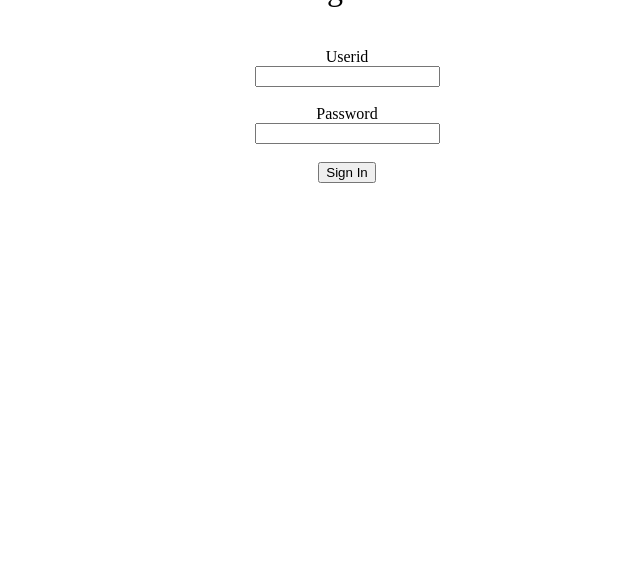
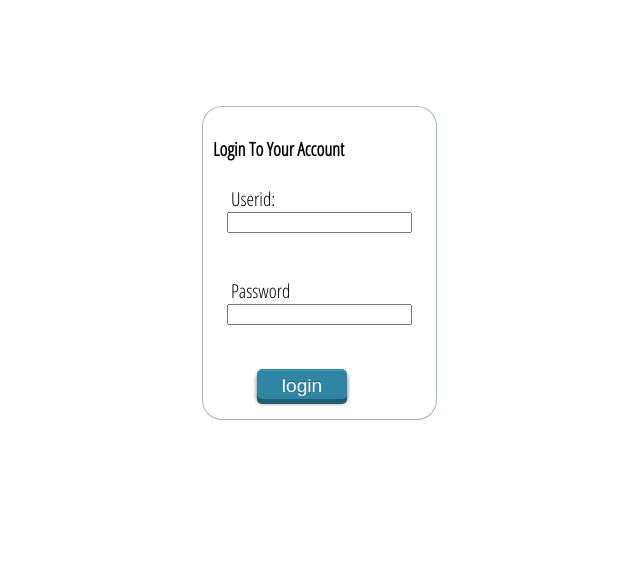
Before and after one commit to dludaya09/Jigo, a PHP site: page /Jingo/Login.php in a window 1280 px wide. Shown: the part 230-808 px from the top of the page, without its empty margins (293-933 px from the left). Before the commit the page ends 413 px from the top, so only its background shows below. Run offline with PHP 8.4, Linux system fonts and the light colour scheme.

Commit message:
Update Login.php

```diff
--- a/Login.php
+++ b/Login.php
@@ -2,7 +2,33 @@
 
 <html>
 <head>
-    <title></title>
+<meta name="keywords" content=""></meta>
+<meta name="description" content=""></meta>
+<meta http-equiv="content-type" content="text/html; charset=utf-8"></meta>
+<title>Jingo</title>
+<link href="http://fonts.googleapis.com/css?family=Open+Sans+Condensed:300" rel="stylesheet" type="text/css" />
+<link href="style.css" rel="stylesheet" type="text/css" media="screen" />
+
+<div id="Jingo">
+    <div id="header" class="container">
+        <h1>Jingo</a></h1>
+    </div>
+</div>
+
+<div id="login"></div>
+<div class="actions">
+    <form id="Login" action="Login.php" method="post">
+    <h3>Login To Your Account</h3>
+    <fieldset>
+    <legend>Login</legend>
+    <label for="Userid">Userid:</label>
+    <input type="text" name="userid" id="userid" required><br><br>
+    <label for="password">Password</label>
+    <input type="password" name="password" id="password" required><br><br>
+    <input type="submit" value="login" id="login" onClick="login()">
+    </fieldset>
+</form>
+</div>
 </head>
 
 <body>
@@ -67,40 +93,6 @@
             <?php
         }
 ?>
-
-        <table align="left">
-           <tr>
-                <td bgcolor="#F778A1" width="2000" height="100"><font size="10"
-
-                face="brush script mt"><b> Jingo</b><br><font size="4" face="century gothic">*Share best places with people*
-            </tr></font>
-
-            <tr align="right">
-                <td><button onclick="Signup()" style="width:75; height:35"value="Sign Up">Sign Up<br>
-                <br></button></td>
-            </tr>
-
-            <tr align="center">
-                <td><br>
-                <br>
-                <font size="6" face="tempus sans itc">Sign In</font>
-                </td>
-            </tr>
-            <font size="4" face="century gothic">
-            <tr align="center">
-                <td><br>
-                <br>
-                Userid<br>
-                <input name="userid" type="text"><br>
-                <br>
-                Password<br>
-                <input name="password" type="password"><br>
-                <br>
-                <input value="Sign In" type="submit"></td>
-            </font>
-            </tr>
-        </table>
-
 <script type="text/javascript">
 function Signup(){
 window.open("http://localhost/jingo/jingo/signup.php");
@@ -108,4 +100,110 @@
 </script>
 </form>
 </body>
+
+<script type="text/javascript">
+function login(){
+window.open("http://localhost/Jingo/Jingo/Search.php");
+}
+</script>
+
+<style type="text/css">
+html, body{
+    height: 100%;
+    font-family: 'Open Sans Condensed', sans-serif;
+    font-size: 16px;
+    color: #000000;
+}
+#Jingo {
+    overflow: hidden;
+    height: 90px;
+    background: url(img02.jpg) repeat-x left top;
+}
+
+#header {
+    width: 950px;
+    height: 200px;
+    margin: 0 auto;
+    padding: 0px 20px;
+    background: url(img01.jpg) no-repeat left top;
+}
+
+#login{
+position:absoloute;
+height: 30px;
+width: 90px;
+left: 300px;
+top: 400px;
+}
+.actions{
+
+    background-color: #FFFFFF;
+    bottom: 150px;
+    padding: 10px;
+    position: absolute;
+    right: 550px;
+    z-index: 2;
+
+    border-top: 1px solid #abbbcc;
+    border-left: 1px solid #a7b6c7;
+    border-bottom: 1px solid #a1afbf;
+    border-right: 1px solid #a7b6c7;
+    -webkit-border-radius: 20px;
+    -moz-border-radius: 20px;
+    border-radius: 20px;
+}
+.Login{
+width: 200px;
+background: #ffffff;
+margin:20px 0;
+padding:10px;
+border: 1px solid #597c30;
+border-radius:10px;
+box-shadow: 0 0 10px rgba(0,0,0, .65);
+font-family: Open Sans Condensed, Verdana, Arial, Helvetica, sans-serif;
+font-size: 1.1em;
+right:500;
+
+}
+
+#Login fieldset{
+  border: none;
+}
+
+#Login legend{
+  display: none;
+}
+
+#Login input, #Login textarea{
+display:block;
+}
+
+#Login label {
+padding:4px 10px 4px 4px;
+font-size:1.2em;
+color:#000;
+}
+
+#Login input#login {
+background: #3084a4;
+border:1px solid #3084a4;
+color:#fff;
+text-shadow: 0 -1px 0px rgba(0, 0, 0, 0.3);
+padding:5px 10px;
+font-size:1.2em;
+margin-left:30px;
+border-radius:5px;
+box-shadow: inset 0px 1px 0px #3e9cbf, 0px 5px 0px 0px #205c73, 0px 4px 4px #5d6257;
+}
+
+#Login input#login:active{
+border:1px solid #3084a4;
+}
+
+#Login input#login:hover, #Login input#login:focus{
+box-shadow: inset 0px 1px 0px #3e9cbf, 0px 2px 0px 0px #205c73, 0px 1px 4px #5d6257;
+cursor:pointer;
+}
+</style>
+
 </html>
```
Lines whose indentation alone changed are shown as unchanged.
